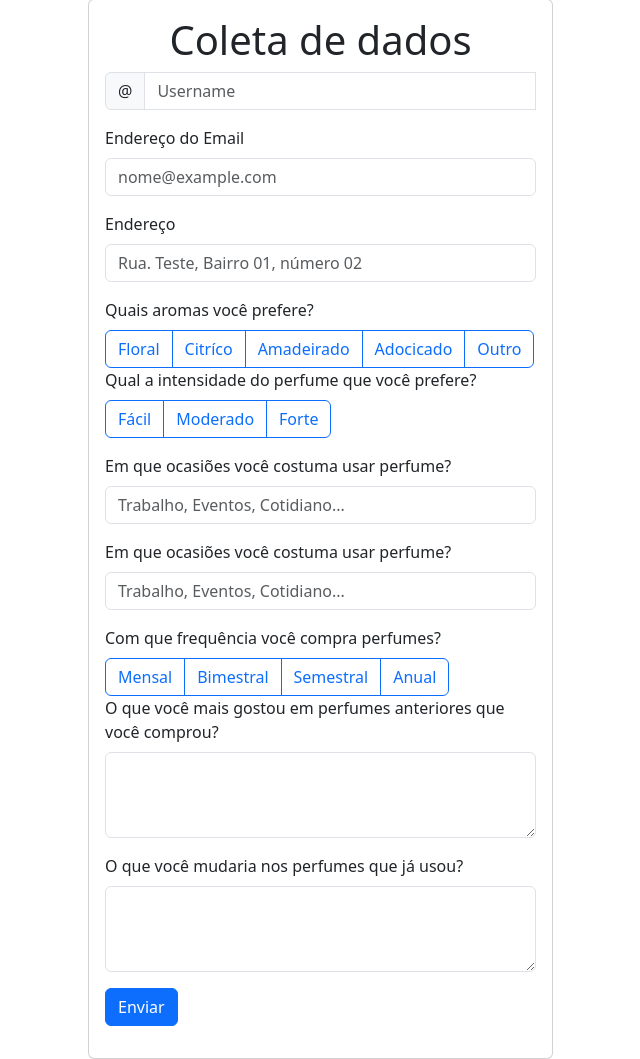
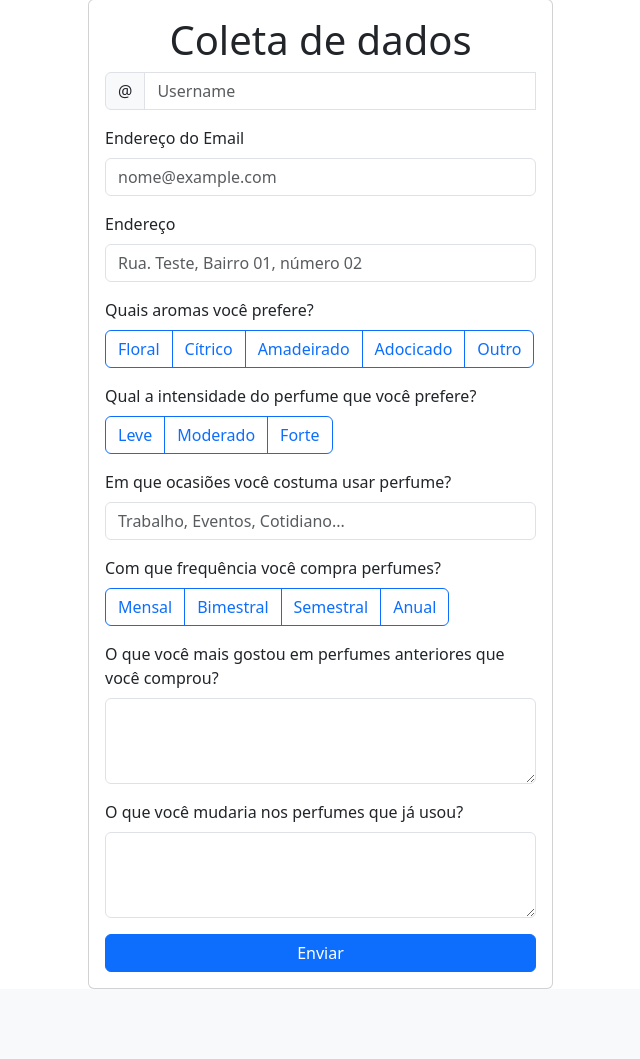
Before and after one commit to Gabrielle-Santiago/Agenda-Automatica, a Django app: page /pedidoPerfume/ in a window 1280 px wide. Shown: the part 105-1164 px from the top of the page, without its empty margins (366-1006 px from the left). After the commit the page ends 1094 px from the top, so only its background shows below. Run offline with Django 5.2, Linux system fonts and the light colour scheme.

Commit message:
IDs diferentes e salva as informações do Perfume

```diff
--- a/AgendaAutomatica/task/forms.py
+++ b/AgendaAutomatica/task/forms.py
@@ -1,5 +1,5 @@
 from django import forms
-from .models import Cadastro
+from .models import Cadastro, modelPerfume
 
 # Essa área possui o cadastro das informações do formulário
 
@@ -9,3 +9,10 @@ class CadastroForm(forms.ModelForm):
     class Meta:
         model = Cadastro
         fields = ['username', 'data', 'time', 'email', 'contact']
+
+
+class formPerfume(forms.ModelForm):
+
+    class Meta:
+        model = modelPerfume
+        fields = ['name', 'email', 'adress']
--- a/AgendaAutomatica/task/templates/pedidoPerfume.html
+++ b/AgendaAutomatica/task/templates/pedidoPerfume.html
@@ -6,7 +6,6 @@
         <div class="col-md-5 offset-md-4">
 
             <form method="POST" class="card card-body needs-validation" novalidate>
-                {% comment %} Depois troco o título {% endcomment %}
                 <h1 class="text-center">Coleta de dados</h1>
 
                     {{ error }}
@@ -14,106 +13,94 @@
                     {% csrf_token %}
 
                     <div class="input-group mb-3">
-
-                        <span class="input-group-text" id="inputGroupPrepend3">@</span>
-                        <input type="text" class="form-control" placeholder="Username" aria-label="Username" aria-describedby="inputGroupPrepend3" id="validationUsername" name="username" required>
+                        <span class="input-group-text" id="inputGroupPrepend1">@</span>
+                        <input type="text" class="form-control" placeholder="Username" aria-label="Username" aria-describedby="inputGroupPrepend1" id="validationUsername" name="name" required>
                         <div id="validationUsernameFeedback" class="invalid-feedback">
                             Por favor, adicione um nome.
                         </div>
-
                     </div>
 
                     <div class="mb-3">
-                        <label for="exampleFormControlInput1" class="form-label">Endereço do Email</label>
-                        <input type="email" class="form-control" id="exampleFormControlInput1" placeholder="nome@example.com" name="email" required>
+                        <label for="emailInput" class="form-label">Endereço do Email</label>
+                        <input type="email" class="form-control" id="emailInput" placeholder="nome@example.com" name="email" required>
                         <div class="invalid-feedback">
                             Por favor, selecione um email válido.
                         </div>
                     </div>
 
                     <div class="mb-3">
-                        <label for="adress" class="form-label">Endereço</label>
-                        <input class="form-control" type="text" placeholder="Rua. Teste, Bairro 01, número 02" aria-label="default input example" required>
+                        <label for="addressInput" class="form-label">Endereço</label>
+                        <input class="form-control" type="text" id="addressInput" placeholder="Rua. Teste, Bairro 01, número 02" aria-label="default input example" name="adress" required>
                         <div class="invalid-feedback">
                             Por favor, escreva um endereço válido.
                         </div>
                     </div>
 
                     <div class="mb-3">
-                        <label for="adress" class="form-label"> Quais aromas você prefere?</label>
-                        {% comment %} Tem IDs e FOR iguais, trocar os nomes senão vai dar erro no backend {% endcomment %}
+                        <label for="preferred_scents" class="form-label">Quais aromas você prefere?</label>
                         <div class="btn-group" role="group" aria-label="Basic checkbox toggle button group">
+                            <input type="checkbox" class="btn-check" id="floral" name="preferred_scents[]" value="Floral" autocomplete="off">
+                            <label class="btn btn-outline-primary" for="floral">Floral</label>
 
-                                <input type="checkbox" class="btn-check" id="btncheck1" autocomplete="off">
-                                <label class="btn btn-outline-primary" for="btncheck1">Floral</label>
+                            <input type="checkbox" class="btn-check" id="citrico" name="preferred_scents[]" value="Cítrico" autocomplete="off">
+                            <label class="btn btn-outline-primary" for="citrico">Cítrico</label>
 
-                                <input type="checkbox" class="btn-check" id="btncheck2" autocomplete="off">
-                                <label class="btn btn-outline-primary" for="btncheck2">Citríco</label>
+                            <input type="checkbox" class="btn-check" id="amadeirado" name="preferred_scents[]" value="Amadeirado" autocomplete="off">
+                            <label class="btn btn-outline-primary" for="amadeirado">Amadeirado</label>
 
-                                <input type="checkbox" class="btn-check" id="btncheck3" autocomplete="off">
-                                <label class="btn btn-outline-primary" for="btncheck3">Amadeirado</label>
+                            <input type="checkbox" class="btn-check" id="adocicado" name="preferred_scents[]" value="Adocicado" autocomplete="off">
+                            <label class="btn btn-outline-primary" for="adocicado">Adocicado</label>
 
-                                <input type="checkbox" class="btn-check" id="btncheck4" autocomplete="off">
-                                <label class="btn btn-outline-primary" for="btncheck4">Adocicado</label>
-
-                                <input type="checkbox" class="btn-check" id="btncheck5" autocomplete="off">
-                                <label class="btn btn-outline-primary" for="btncheck5">Outro</label>
-                            </div>
-
-
-                            <label for="adress" class="form-label"> Qual a intensidade do perfume que você prefere?</label>
-                            <div class="btn-group" role="group" aria-label="Basic checkbox toggle button group">
-
-                                <input type="checkbox" class="btn-check" id="btncheck1" autocomplete="off">
-                                <label class="btn btn-outline-primary" for="btncheck1">Fácil</label>
-
-                                <input type="checkbox" class="btn-check" id="btncheck2" autocomplete="off">
-                                <label class="btn btn-outline-primary" for="btncheck2">Moderado</label>
-
-                                <input type="checkbox" class="btn-check" id="btncheck3" autocomplete="off">
-                                <label class="btn btn-outline-primary" for="btncheck3">Forte</label>
+                            <input type="checkbox" class="btn-check" id="outro" name="preferred_scents[]" value="Outro" autocomplete="off">
+                            <label class="btn btn-outline-primary" for="outro">Outro</label>
                         </div>
                     </div>
 
                     <div class="mb-3">
-                        <label for="adress" class="form-label">Em que ocasiões você costuma usar perfume?</label>
-                        <input class="form-control" type="text" placeholder="Trabalho, Eventos, Cotidiano..." aria-label="default input example" required>
-                    </div>
+                        <label for="preferred_intensity" class="form-label">Qual a intensidade do perfume que você prefere?</label>
+                        <div class="btn-group" role="group" aria-label="Basic checkbox toggle button group">
+                            <input type="checkbox" class="btn-check" id="leve" name="preferred_intensity[]" value="Leve" autocomplete="off">
+                            <label class="btn btn-outline-primary" for="leve">Leve</label>
 
-                    <div class="mb-3">
-                        <label for="adress" class="form-label">Em que ocasiões você costuma usar perfume?</label>
-                        <input class="form-control" type="text" placeholder="Trabalho, Eventos, Cotidiano..." aria-label="default input example" required>
-                    </div>
+                            <input type="checkbox" class="btn-check" id="moderado" name="preferred_intensity[]" value="Moderado" autocomplete="off">
+                            <label class="btn btn-outline-primary" for="moderado">Moderado</label>
 
-                    <div class="mb-3">
-                        <label for="adress" class="form-label"> Com que frequência você compra perfumes?</label>
-
-                        <div class="btn-group" role="group" aria-label="Basic checkbox toggle button group">
-
-                            <div class="btn-group" role="group" aria-label="Basic checkbox toggle button group">
-
-                                <input type="checkbox" class="btn-check" id="btncheck1" autocomplete="off">
-                                <label class="btn btn-outline-primary" for="btncheck1">Mensal</label>
-
-                                <input type="checkbox" class="btn-check" id="btncheck2" autocomplete="off">
-                                <label class="btn btn-outline-primary" for="btncheck2">Bimestral</label>
-
-                                <input type="checkbox" class="btn-check" id="btncheck3" autocomplete="off">
-                                <label class="btn btn-outline-primary" for="btncheck3">Semestral</label>
-
-                                <input type="checkbox" class="btn-check" id="btncheck4" autocomplete="off">
-                                <label class="btn btn-outline-primary" for="btncheck4">Anual</label>
+                            <input type="checkbox" class="btn-check" id="forte" name="preferred_intensity[]" value="Forte" autocomplete="off">
+                            <label class="btn btn-outline-primary" for="forte">Forte</label>
                         </div>
                     </div>
 
                     <div class="mb-3">
-                        <label for="exampleFormControlTextarea1" class="form-label">O que você mais gostou em perfumes anteriores que você comprou?</label>
-                        <textarea class="form-control" id="exampleFormControlTextarea1" rows="3"></textarea>
+                        <label for="occasionsInput1" class="form-label">Em que ocasiões você costuma usar perfume?</label>
+                        <input class="form-control" type="text" id="occasionsInput1" placeholder="Trabalho, Eventos, Cotidiano..." aria-label="default input example" name="occasions" required>
                     </div>
 
                     <div class="mb-3">
-                        <label for="exampleFormControlTextarea1" class="form-label">O que você mudaria nos perfumes que já usou?</label>
-                        <textarea class="form-control" id="exampleFormControlTextarea1" rows="3"></textarea>
+                        <label for="frequencyInput" class="form-label">Com que frequência você compra perfumes?</label>
+                            <div class="btn-group" role="group" aria-label="Basic checkbox toggle button group">
+
+                                <input type="checkbox" class="btn-check" id="frequencyMensal" name="frequency" value="Mensal" autocomplete="off">
+                                <label class="btn btn-outline-primary" for="frequencyMensal">Mensal</label>
+
+                                <input type="checkbox" class="btn-check" id="frequencyBimestral" name="frequency" value="Bimestral" autocomplete="off">
+                                <label class="btn btn-outline-primary" for="frequencyBimestral">Bimestral</label>
+
+                                <input type="checkbox" class="btn-check" id="frequencySemestral" name="frequency" value="Semestral" autocomplete="off">
+                                <label class="btn btn-outline-primary" for="frequencySemestral">Semestral</label>
+
+                                <input type="checkbox" class="btn-check" id="frequencyAnual" name="frequency" value="Anual" autocomplete="off">
+                                <label class="btn btn-outline-primary" for="frequencyAnual">Anual</label>
+                            </div>
+                    </div>
+
+                    <div class="mb-3">
+                        <label for="feedbackInput1" class="form-label">O que você mais gostou em perfumes anteriores que você comprou?</label>
+                        <textarea class="form-control" id="feedbackInput1" rows="3" name="feedback_like"></textarea>
+                    </div>
+
+                    <div class="mb-3">
+                        <label for="feedbackInput2" class="form-label">O que você mudaria nos perfumes que já usou?</label>
+                        <textarea class="form-control" id="feedbackInput2" rows="3" name="feedback_change"></textarea>
                     </div>
 
                     <input class="btn btn-primary" type="submit" value="Enviar">
--- a/AgendaAutomatica/task/views.py
+++ b/AgendaAutomatica/task/views.py
@@ -1,6 +1,6 @@
 from django.views.generic import ListView
 from django.shortcuts import render
-from task.forms import CadastroForm
+from task.forms import CadastroForm, formPerfume
 from task.models import Cadastro
 
 
@@ -37,4 +37,19 @@ class visualizarLista(ListView):
 
 
 def pedidoPerfume(request):
-    return render(request, 'pedidoPerfume.html')
+    if request.method == 'POST':
+        form = formPerfume(request.POST)
+
+        if form.is_valid():
+            form.save()
+            return render(request, 'cadastro.html')
+
+        else:
+            return render(request, 'pedidoPerfume.html', {
+                'form': form,
+                'error': 'Algo deu errado, tente novamente!!'
+            })
+    else:
+        form = formPerfume()
+
+    return render(request, 'pedidoPerfume.html', {'form':form})
```
Also changed, not shown: AgendaAutomatica/task/models.py (+9 -0 lines), AgendaAutomatica/db.sqlite3, AgendaAutomatica/task/migrations/0002_modelperfume.py (added). Lines whose indentation alone changed are shown as unchanged.
